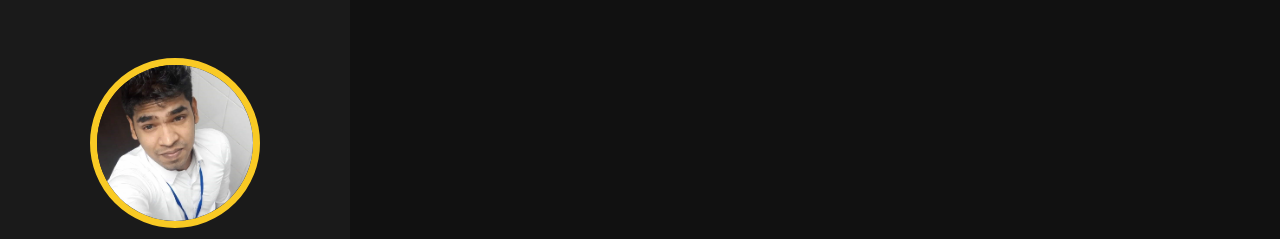
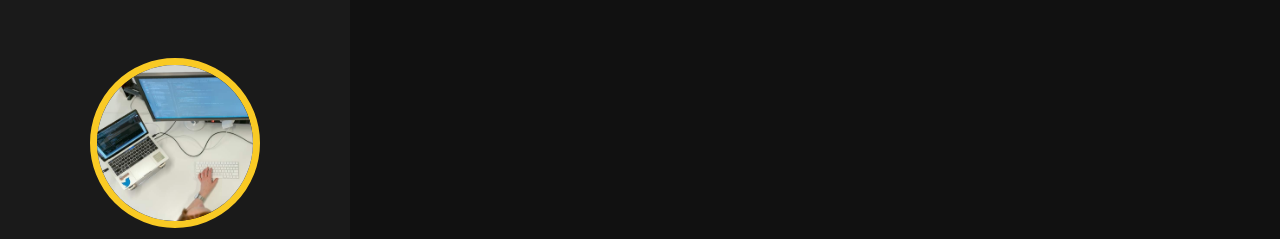
Before and after one commit to sharifulislm/my.personal.site, a plain HTML site: page Index.html in a window 1280 px wide. Shown: the top 239 px of the page. Drawn offline with nearby package versions, Linux system fonts and the light colour scheme.

Commit message:
change comething

```diff
--- a/Index.html
+++ b/Index.html
@@ -24,7 +24,7 @@
 	<header>
 
 		<div class="user">
-			<img src="img/this-is-shariful (3).jpg"alt="shariful">
+			<img src="photo/shariful islam.jpg"alt="shariful">
 			<h3 class="name"> Shariful islam</h3>
 			<p class="post"> front end </p>
 			<p class="post">  Wordpress developer</p>
```
